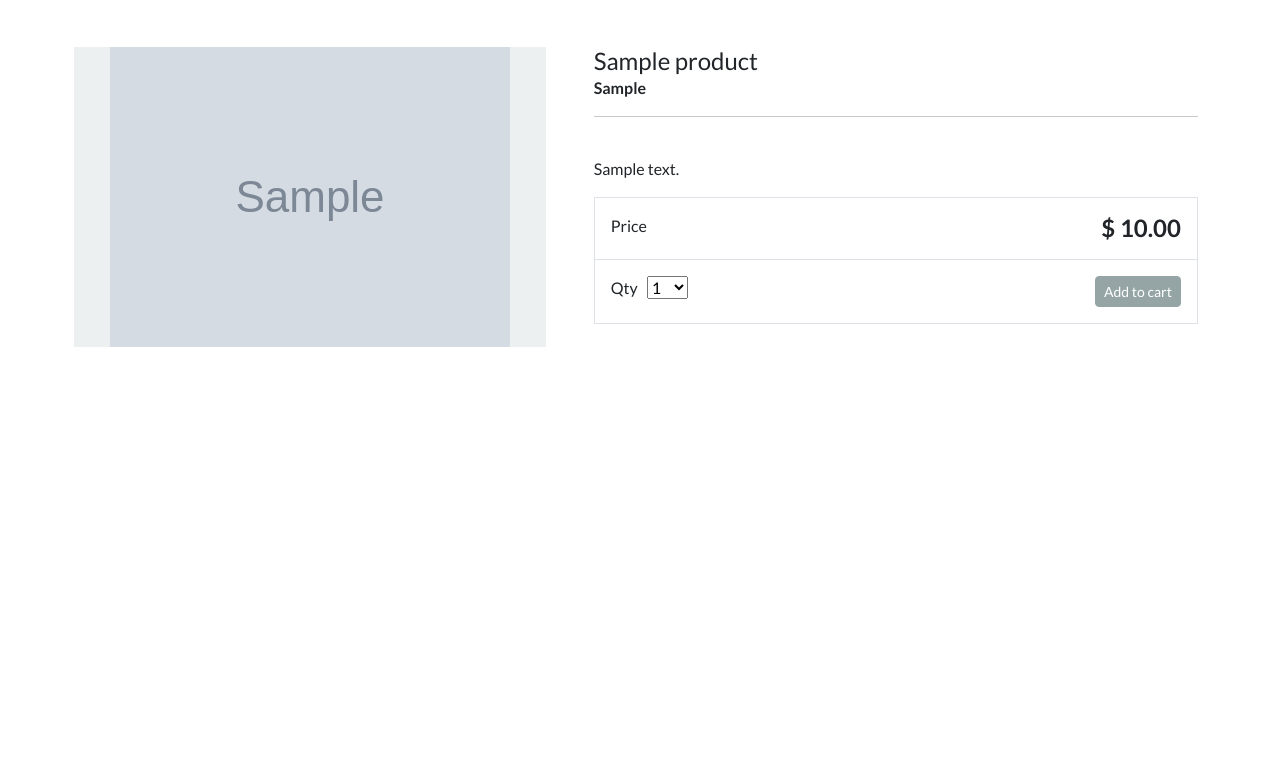
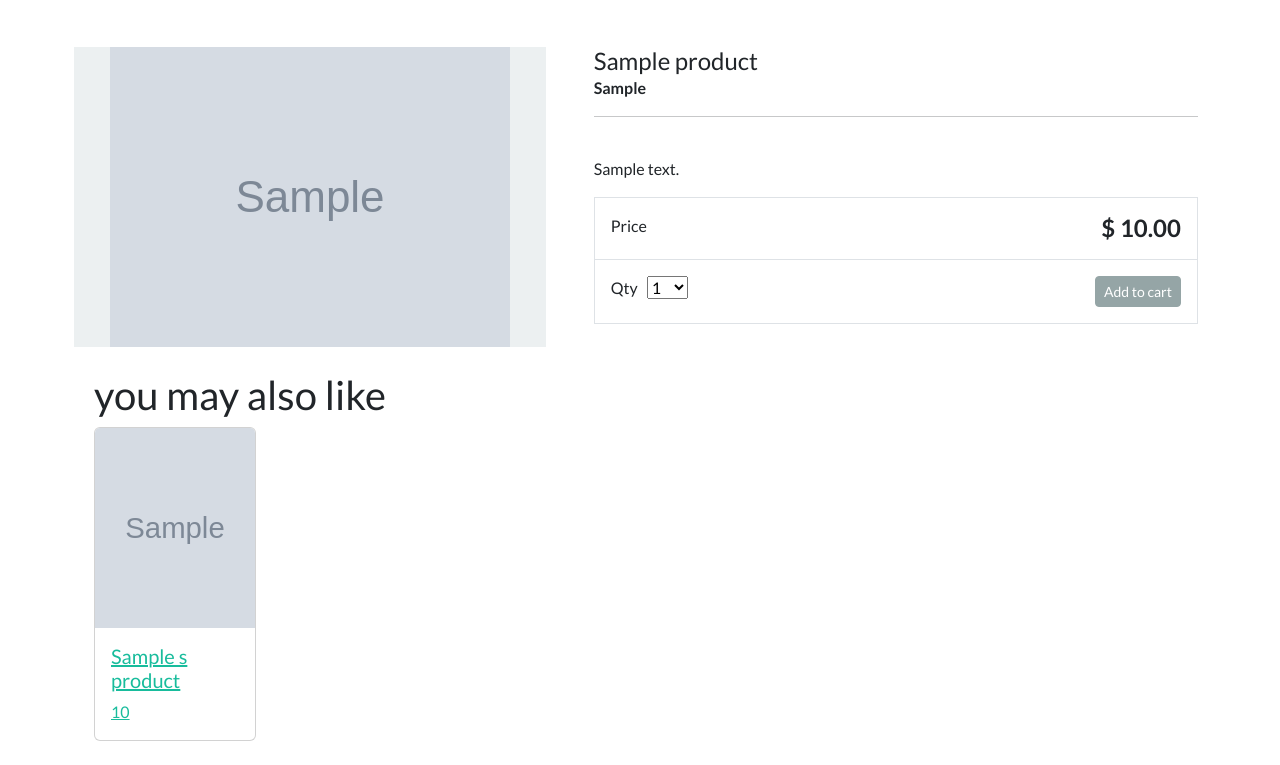
Before and after one commit to carleb/Group2SGX, a Django app: template app/store/templates/store/product-info.html in a window 1280 px wide. Shown: the part 73-838 px from the top of the page. Before the commit the page ends 420 px from the top, so only its background shows below. Run offline with Django 3.2, Linux system fonts and the light colour scheme; tables that the repository leaves empty hold one stand-in row (values such as "Sample post"); the template is opened without the code that fills it: values that come from a table or form of the project are taken from there, most other values are stand-ins (such as "Sample title", 1, 10 or a date in 2020); grey boxes marked "Sample" are stand-in pictures; some libraries are stand-ins or nearby versions.

Commit message:
related-products

```diff
--- a/app/store/templates/store/product-info.html
+++ b/app/store/templates/store/product-info.html
@@ -1,151 +1,138 @@
-
-{% extends "./base.html" %}
-
-{% load static %}
-
-{% block content %}
+{% extends "./base.html" %} {% load static %} {% block content %}
 
 <div class="container">
-
   <main class="pt-5">
-
     <div class="row g-3">
-
       <div class="col-md-5 col-lg-5 order-md-first bg-light">
-
-                <img class="img-fluid mx-auto d-block" alt="Responsive image" src="{{product.image.url}}">
-
+        <img
+          class="img-fluid mx-auto d-block"
+          alt="Responsive image"
+          src="{{product.image.url}}"
+        />
       </div>
 
       <div class="col-md-7 col-lg-7 ps-md-3 ps-lg-5 product-info">
-
-                <h1 class="mb-0 h4"> {{product.title}} </h1>
+        <h1 class="mb-0 h4">{{product.title}}</h1>
 
         <strong> {{product.brand}}</strong>
 
-                <hr>
+        <hr />
 
-                <br>
+        <br />
 
-
-                <p> {{product.description}} </p>
+        <p>{{product.description}}</p>
 
         <div class="border">
+          <div class="col border-bottom">
+            <div class="row p-3">
+              <div class="col-6">Price</div>
 
-                    <div class="col border-bottom">
-
-                        <div class="row p-3">
-
-                            <div class="col-6"> Price </div>
-
-                            <div class="col-6 text-end"><span class="h4 fw-bold">$ {{product.price}} </span></div>
-
+              <div class="col-6 text-end">
+                <span class="h4 fw-bold">$ {{product.price}} </span>
               </div>
-
+            </div>
           </div>
 
           <div class="col">
-
             <div class="row p-3">
-
               <div class="col-6">
-
-
                 <label for="select">Qty</label>
 
                 &nbsp;
 
                 <!-- Update the id and class of the select element -->
-                                <select id="select-{{product.id}}" class="quantity-dropdown">
-
-                                </select>
-
+                <select
+                  id="select-{{product.id}}"
+                  class="quantity-dropdown"
+                ></select>
               </div>
 
               <div class="col-6 text-end">
+                <button
+                  type="button"
+                  id="add-button"
+                  value="{{product.id}}"
+                  class="btn btn-secondary btn-sm"
+                >
+                  Add to cart
+                </button>
+              </div>
+            </div>
+          </div>
+        </div>
+      </div>
+    </div>
+    <br />
 
-                                <button type="button" id="add-button" value="{{product.id}}" class="btn btn-secondary btn-sm">
-
-                                Add to cart
-
-                                </button>
-
-
+    <div class="container">
+      <div><h2>you may also like</h2></div>
+      <div class="row">
+        {% for s_product in similar_products %}
+        <div class="col-md-2 mb-6">
+          <a href="../{{ s_product.slug }}" class="card-link">
+            <div class="card">
+              <img
+                src="{{ s_product.image.url }}"
+                alt="Image of {{ s_product.title }}"
+                class="card-img-top"
+                style="height: 200px; object-fit: auto"
+              />
+              <div class="card-body">
+                <h5 class="card-title">{{ s_product.title }}</h5>
+                <p class="card-text">{{ s_product.price }}</p>
+              </div>
+            </div>
+          </a>
         </div>
 
+        {% endfor %}
       </div>
-
     </div>
-
-                </div>
-
-            </div>
-
-        </div>
-
   </main>
 
-    <br>
-
+  <br />
 </div>
 
 <script>
-
   // Populate the quantity dropdown based on available quantity
-    $(document).ready(function(){
-        var maxQuantity = "{{ product.quantity }}";
-        var selectElement = $('#select-{{product.id}}');
+  $(document).ready(function () {
+    var maxQuantity = "{{ product.quantity }}"
+    var selectElement = $("#select-{{product.id}}")
 
     for (var i = 1; i <= maxQuantity; i++) {
-            selectElement.append($('<option>', {
+      selectElement.append(
+        $("<option>", {
           value: i,
-                text: i
-            }));
+          text: i,
+        })
+      )
     }
   })
 
   // Add button
 
-    $(document).on('click', '#add-button', function(e){
-
-        e.preventDefault();
+  $(document).on("click", "#add-button", function (e) {
+    e.preventDefault()
 
     $.ajax({
-
-            type: 'POST',
+      type: "POST",
       url: '{% url "cart-add" %}',
       data: {
-
-                product_id: $('#add-button').val(),
-                product_quantity: $('#select-{{product.id}} option:selected').text(),
+        product_id: $("#add-button").val(),
+        product_quantity: $("#select-{{product.id}} option:selected").text(),
         csrfmiddlewaretoken: "{{csrf_token}}",
-                action: 'post'
-
+        action: "post",
       },
 
-            success: function(json){
-
+      success: function (json) {
         console.log(json)
 
         document.getElementById("cart-qty").textContent = json.qty
-
-
       },
 
-            error: function(xhr, errmsg, err){
-
-
-            }
-
-        });
-
-
+      error: function (xhr, errmsg, err) {},
     })
-
-
-
-
+  })
 </script>
 
-
 {% endblock %}
```
Also changed, not shown: app/store/views.py (+7 -1 lines), docker-compose.yml (+4 -4 lines), app/static/media/images/android.webp (added), app/static/media/images/bbag.webp (added), app/static/media/images/iphone.webp (added), app/static/media/images/iphone_org.webp (added). Lines whose indentation alone changed are shown as unchanged.
